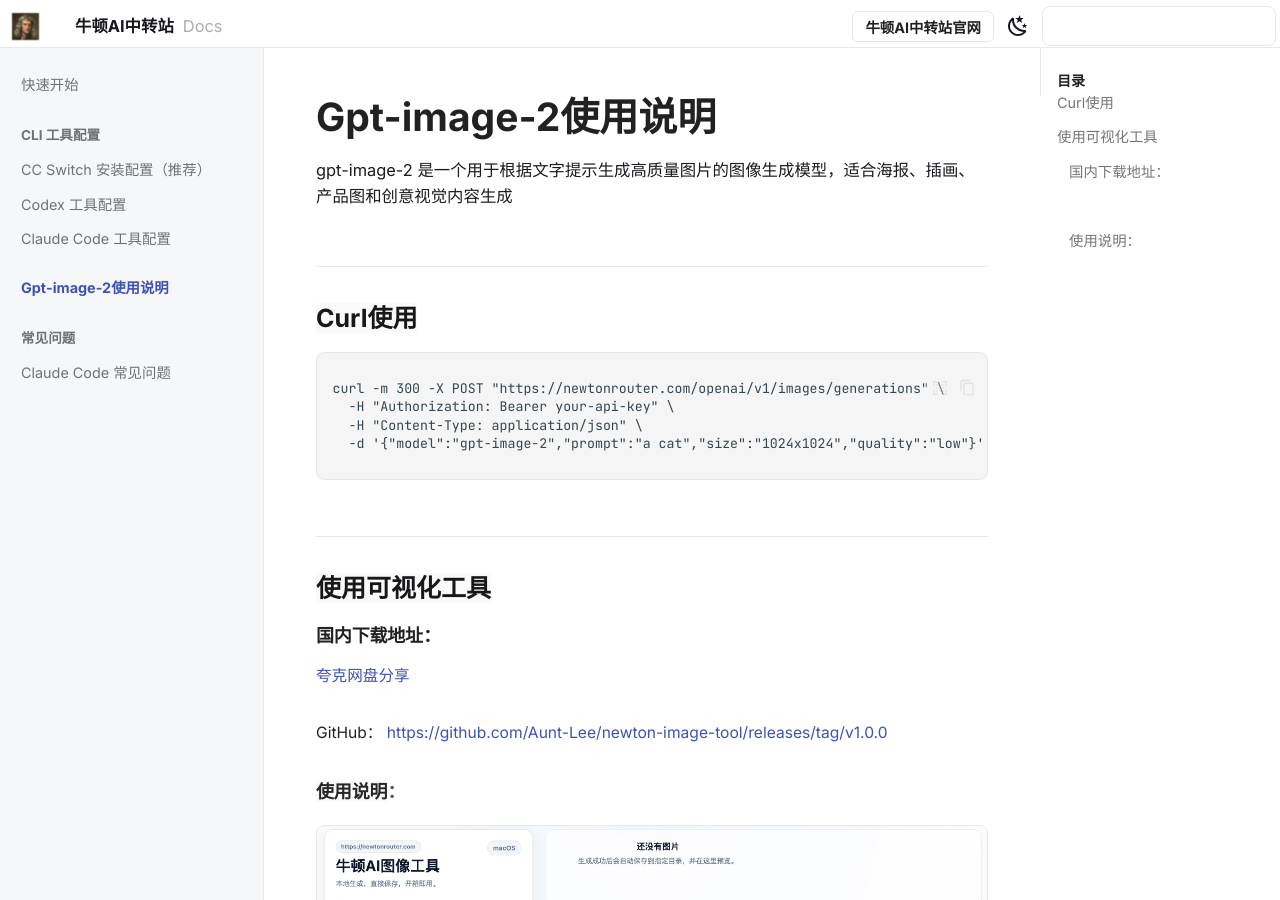
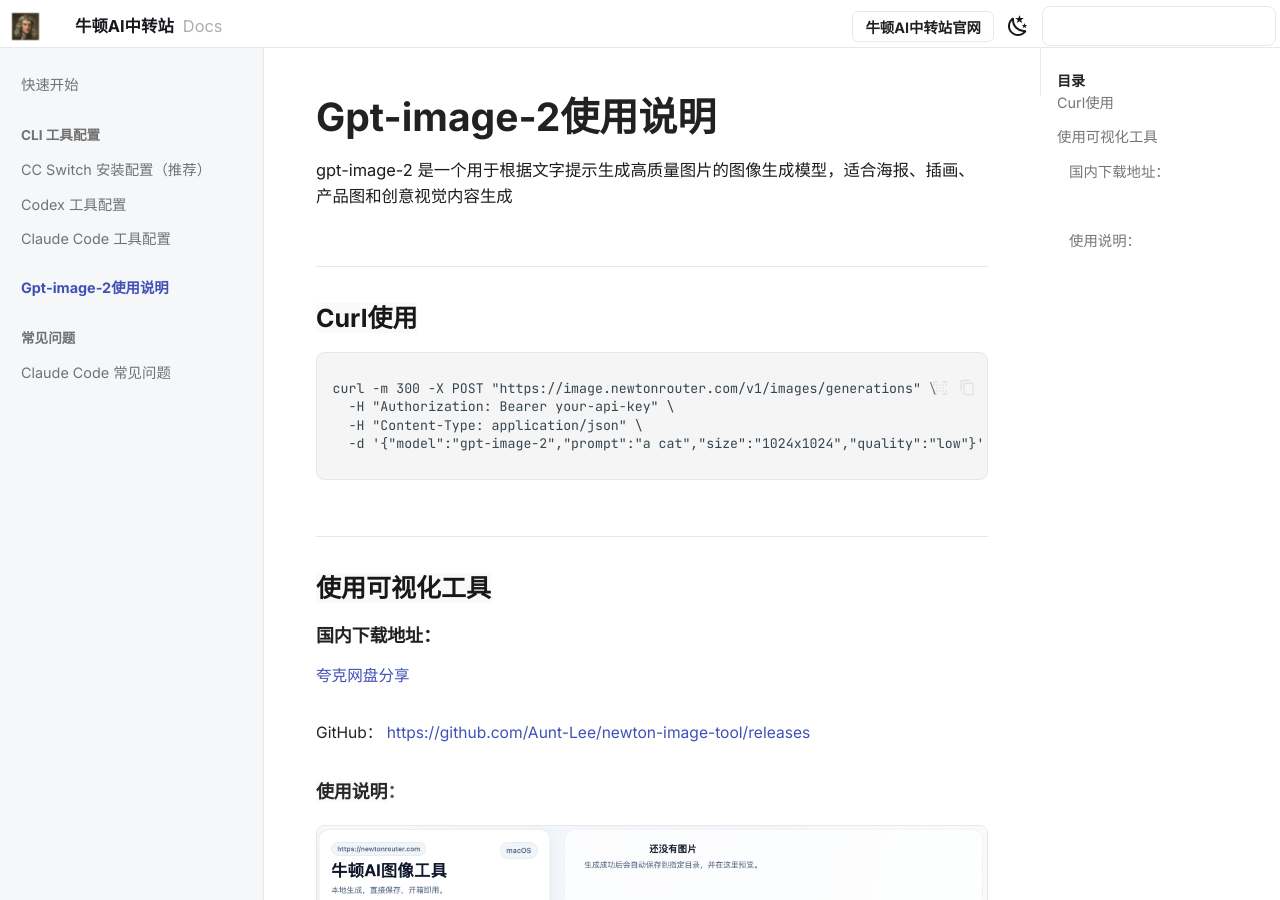
Before and after one commit to Aunt-Lee/newtonrouterdoc, an MkDocs documentation site: the page built from docs/Gpt-image-2.md, in a window 1280 px wide and 900 px high. Built offline with MkDocs 1.6.1 and Material for MkDocs 9.7.7, drawn with Linux system fonts in a browser that asks for light colours; part of the change alters nothing that is shown.

Commit message:
Update GPT image docs content

````diff
--- a/docs/Gpt-image-2.md
+++ b/docs/Gpt-image-2.md
@@ -2,7 +2,7 @@
 
 ## <font style="color:rgb(24, 24, 27);background-color:rgb(250, 250, 250);">Curl使用</font>
 ```plain
-curl -m 300 -X POST "https://newtonrouter.com/openai/v1/images/generations" \
+curl -m 300 -X POST "https://image.newtonrouter.com/v1/images/generations" \
   -H "Authorization: Bearer your-api-key" \
   -H "Content-Type: application/json" \
   -d '{"model":"gpt-image-2","prompt":"a cat","size":"1024x1024","quality":"low"}'
@@ -10,11 +10,11 @@ curl -m 300 -X POST "https://newtonrouter.com/openai/v1/images/generations" \
 
 ## <font style="color:rgb(24, 24, 27);background-color:rgb(250, 250, 250);">使用可视化工具</font>
 ### 国内下载地址：
-[夸克网盘分享](https://pan.quark.cn/s/d5919430fb71)
+[夸克网盘分享](https://pan.quark.cn/s/5cd1b78ba3e1)
 
 ###
 GitHub：
-[https://github.com/Aunt-Lee/newton-image-tool/releases/tag/v1.0.0](https://github.com/Aunt-Lee/newton-image-tool/releases/tag/v1.0.0)
+[https://github.com/Aunt-Lee/newton-image-tool/releases](https://github.com/Aunt-Lee/newton-image-tool/releases)
 
 
 
````
Also changed, not shown: docs/assets/images/gpt-image-2.png.
